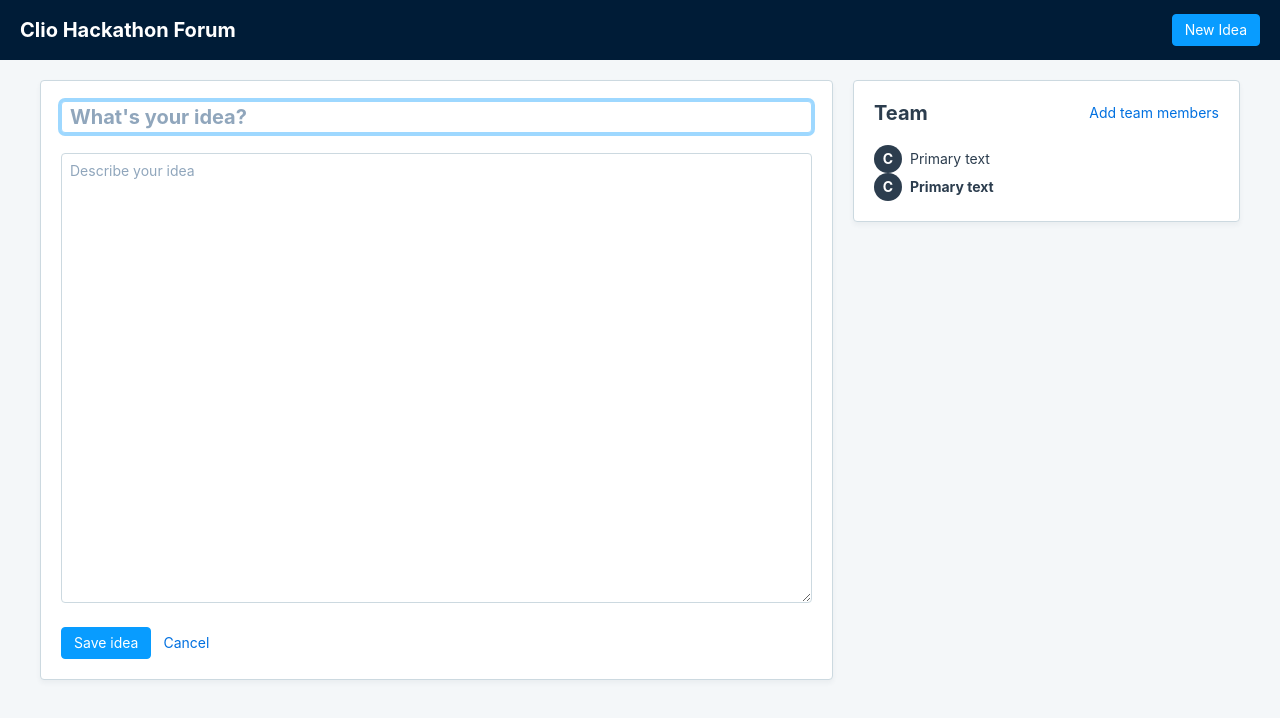
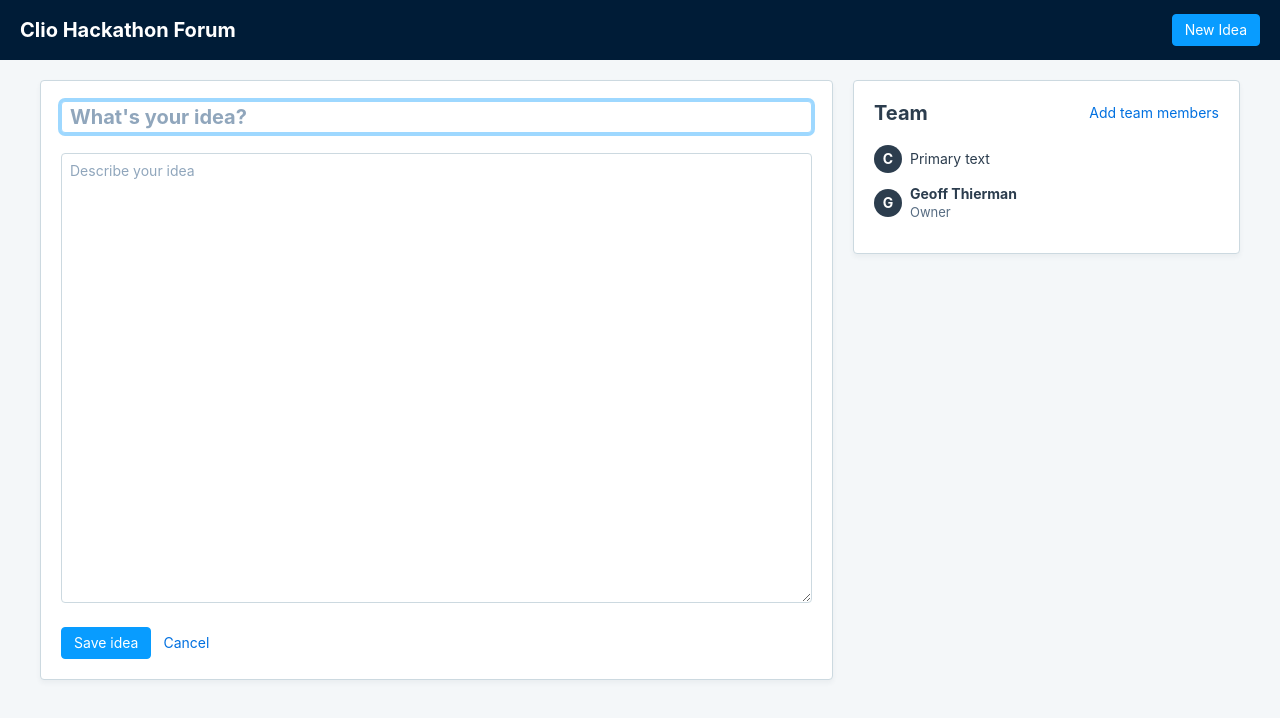
Before and after one commit to cshape/hackathon-voting, a React (Create React App) app: page /hackathon-voting/ideasForm in a window 1280 px wide. Shown: the top 718 px of the page. Built offline with nearby package versions, Linux system fonts and the light colour scheme.

Commit message:
Add support for avatar primary text, subtext, and initial

```diff
--- a/src/Components/Ideas/ideasForm.js
+++ b/src/Components/Ideas/ideasForm.js
@@ -73,7 +73,13 @@
 					<div className="idea-detail-right-column">
             <Card title="Team" links={[{content: 'Add team members', onAction: this.addTeamMembers}]}>
               <Avatar></Avatar>
-              <Avatar primaryTextStyle="bold"></Avatar>
+              <Avatar
+                initial="G"
+                primaryTextLabel="Geoff Thierman"
+                primaryTextStyle="bold"
+                subTextLabel="Owner"
+              >
+              </Avatar>
             </Card>
 					</div>
 				</div>
--- a/src/Components/UI/Avatar/Avatar.js
+++ b/src/Components/UI/Avatar/Avatar.js
@@ -6,11 +6,13 @@
 		this.primaryTextLabel = this.props.primaryTextLabel || 'Primary text'; // String
 		this.primaryTextStyle = this.props.primaryTextStyle || 'regular'; //default, bold, link
 		this.primaryTextAction = null; // function
-		this.subTextLabel = null; // String
-		this.initial = this.props.initial || "C";
-		this.color = null;
+		this.subTextLabel = this.props.subTextLabel || null; // String
+		this.initial = this.props.initial || "C"; // string
+		this.color = null; // string, hex color
+		this.spacing = this.props.spacing || "m"; //string, size from the spacing system
 
 		this.setPrimaryTextStyle = this.setPrimaryTextStyle.bind(this);
+		this.setSpacing = this.setSpacing.bind(this);
 	}
 
 	//
@@ -25,10 +27,14 @@
 		}
 	}
 
+	setSpacing() {
+		return "avatar spacing-stack-" + this.spacing;
+	}
+
 	render() {
 		return (
-			<div className="avatar">
-				<div className="avatar-picture">
+			<div className={this.setSpacing()}>
+				<div className="avatar-initial">
 					{this.initial}
 				</div>
 				<div className="avatar-info">
--- a/src/styles/avatar.scss
+++ b/src/styles/avatar.scss
@@ -7,7 +7,7 @@
   flex: 1 1 auto;
 }
 
-.avatar-picture {
+.avatar-initial {
   flex: 0 0 auto;
   width: $avatar-size;
   height: $avatar-size;
```
